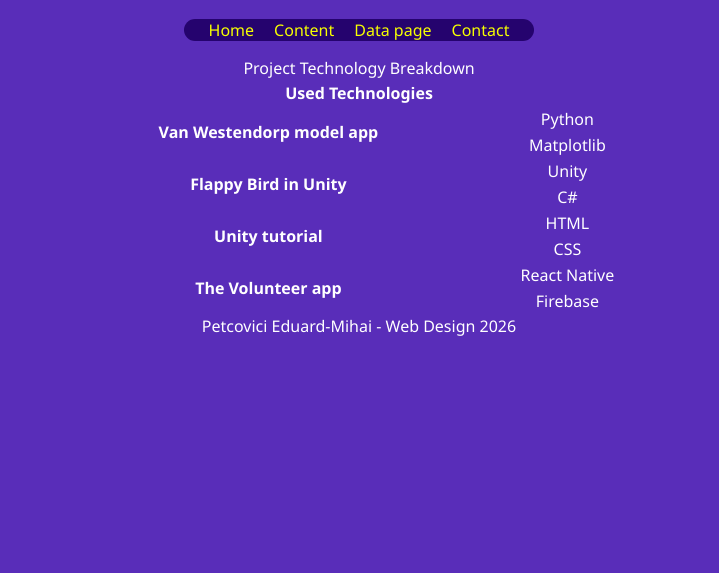
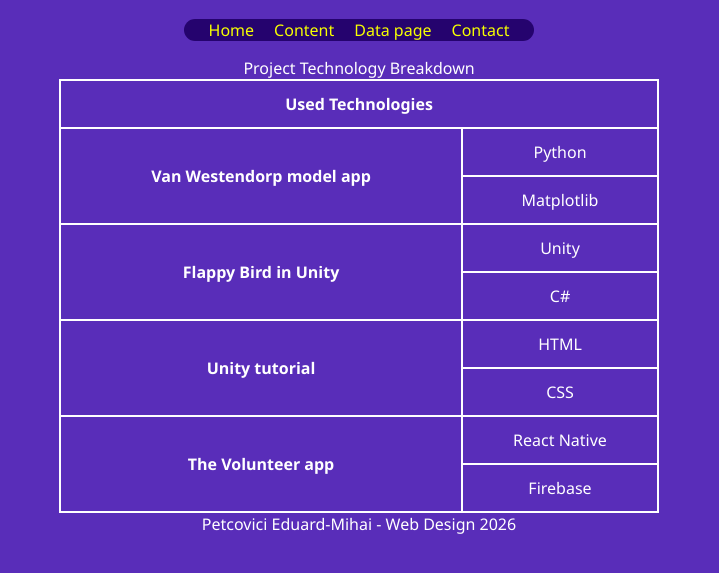
Before and after one commit to edy-mihai/WD-HW1, a plain HTML site: page data_page.html in a window 1280 px wide. Shown: the part 89-662 px from the top of the page, without its empty margins (281-1000 px from the left). Drawn offline with Linux system fonts and the light colour scheme.

Commit message:
finished barebone structure

```diff
--- a/styling.css
+++ b/styling.css
@@ -10,6 +10,12 @@ body {
 table{
     margin: 0 auto;
     width: 600px;
+    border-collapse: collapse;
+}
+
+th, td{
+    border: 2px solid white;
+    padding: 12px;
 }
 
 nav{
```
